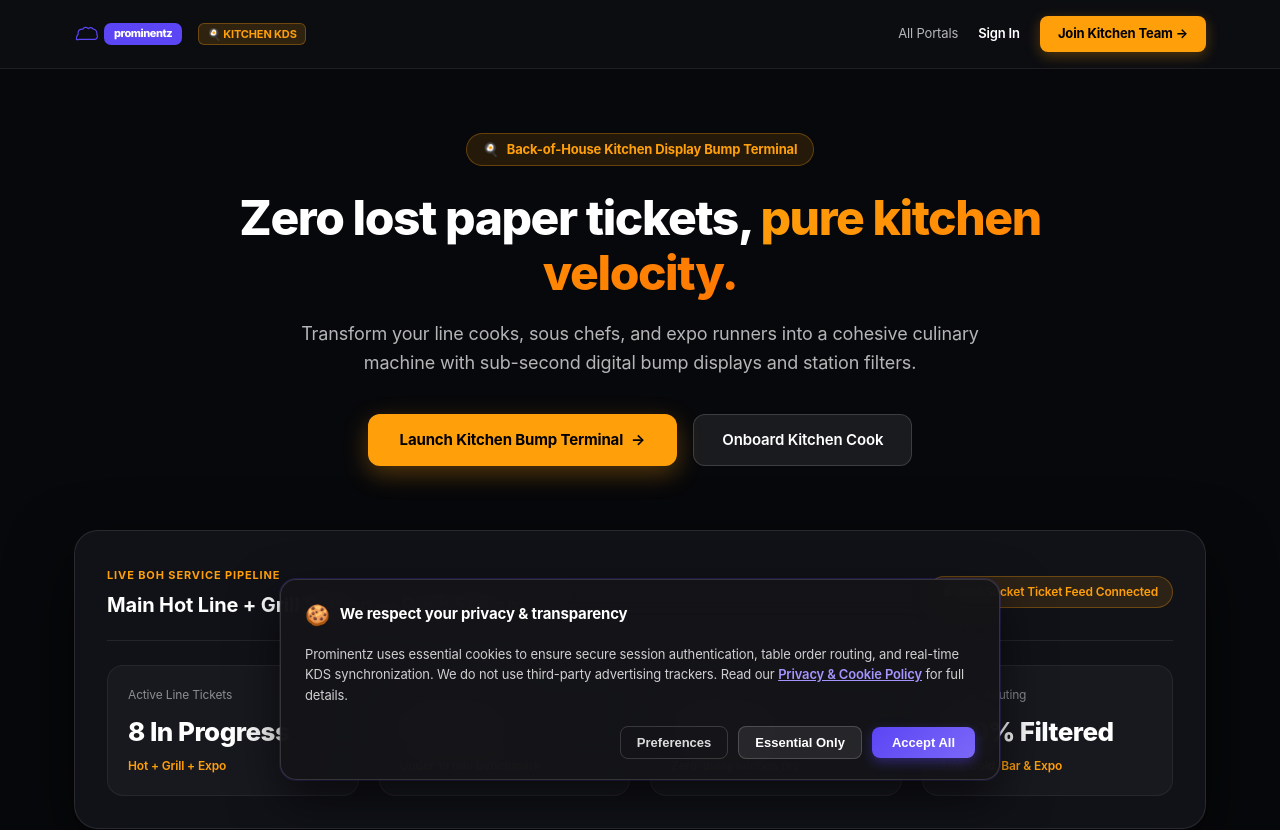
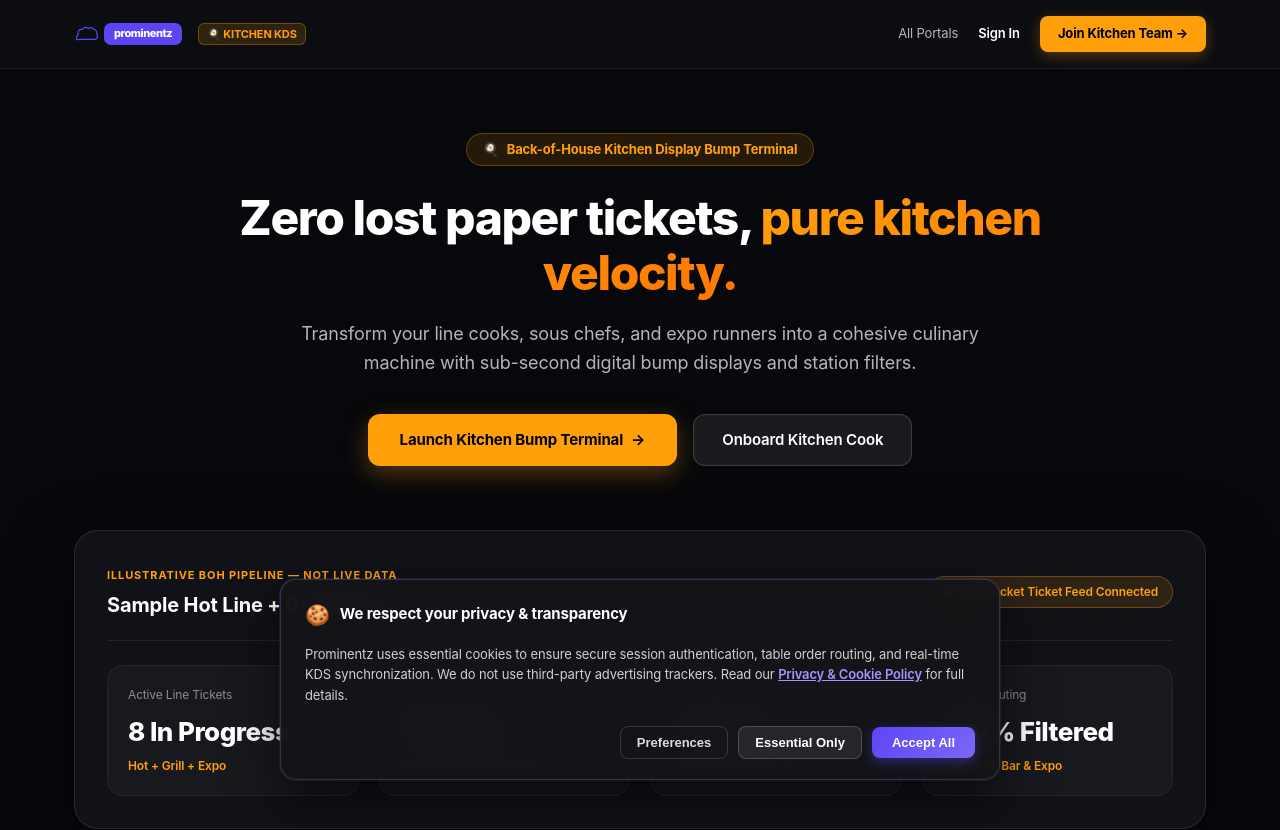
Before and after one commit to vivekchintada/prominentz, a Next.js app in the folder platform/: page /portals/kitchen in a window 1280 px wide. Shown: the top 830 px of the page. Built offline with nearby package versions, Linux system fonts and the light colour scheme.

Commit message:
fix: label kitchen dashboard sample data

```diff
--- a/platform/src/app/portals/kitchen/page.tsx
+++ b/platform/src/app/portals/kitchen/page.tsx
@@ -150,15 +150,15 @@ export default function KitchenPortalLandingPage() {
         {/* ── LIVE KDS TELEMETRY ── */}
         <section aria-labelledby="kds-kpis-heading" style={{ marginBottom: '80px' }}>
           <h2 id="kds-kpis-heading" className="sr-only" style={{ position: 'absolute', width: '1px', height: '1px', padding: 0, margin: '-1px', overflow: 'hidden', clip: 'rect(0,0,0,0)', border: 0 }}>
-            Live Kitchen Telemetry
+            Sample Kitchen Dashboard · Demo Data
           </h2>
           <div style={{ backgroundColor: '#111218', border: '1px solid rgba(255,255,255,0.1)', borderRadius: '24px', padding: '32px', boxShadow: '0 24px 64px rgba(0,0,0,0.6)' }}>
             <div style={{ display: 'flex', justifyContent: 'space-between', alignItems: 'center', borderBottom: '1px solid rgba(255,255,255,0.08)', paddingBottom: '20px', marginBottom: '24px' }}>
               <div>
                 <span style={{ fontSize: '11px', textTransform: 'uppercase', letterSpacing: '0.08em', color: '#FF9F0A', fontWeight: 700 }}>
-                  Live BOH Service Pipeline
+                  Illustrative BOH Pipeline — Not Live Data
                 </span>
-                <h3 style={{ fontSize: '20px', fontWeight: 700, margin: '4px 0 0' }}>Main Hot Line + Grill Station — Rush Stream</h3>
+                <h3 style={{ fontSize: '20px', fontWeight: 700, margin: '4px 0 0' }}>Sample Hot Line + Grill Station</h3>
               </div>
               <div style={{ display: 'inline-flex', alignItems: 'center', gap: '8px', backgroundColor: 'rgba(255,159,10,0.12)', border: '1px solid rgba(255,159,10,0.3)', padding: '6px 14px', borderRadius: '999px', fontSize: '12px', color: '#FF9F0A', fontWeight: 600 }}>
                 <span style={{ width: '8px', height: '8px', borderRadius: '50%', backgroundColor: '#FF9F0A', display: 'inline-block' }} />
```
